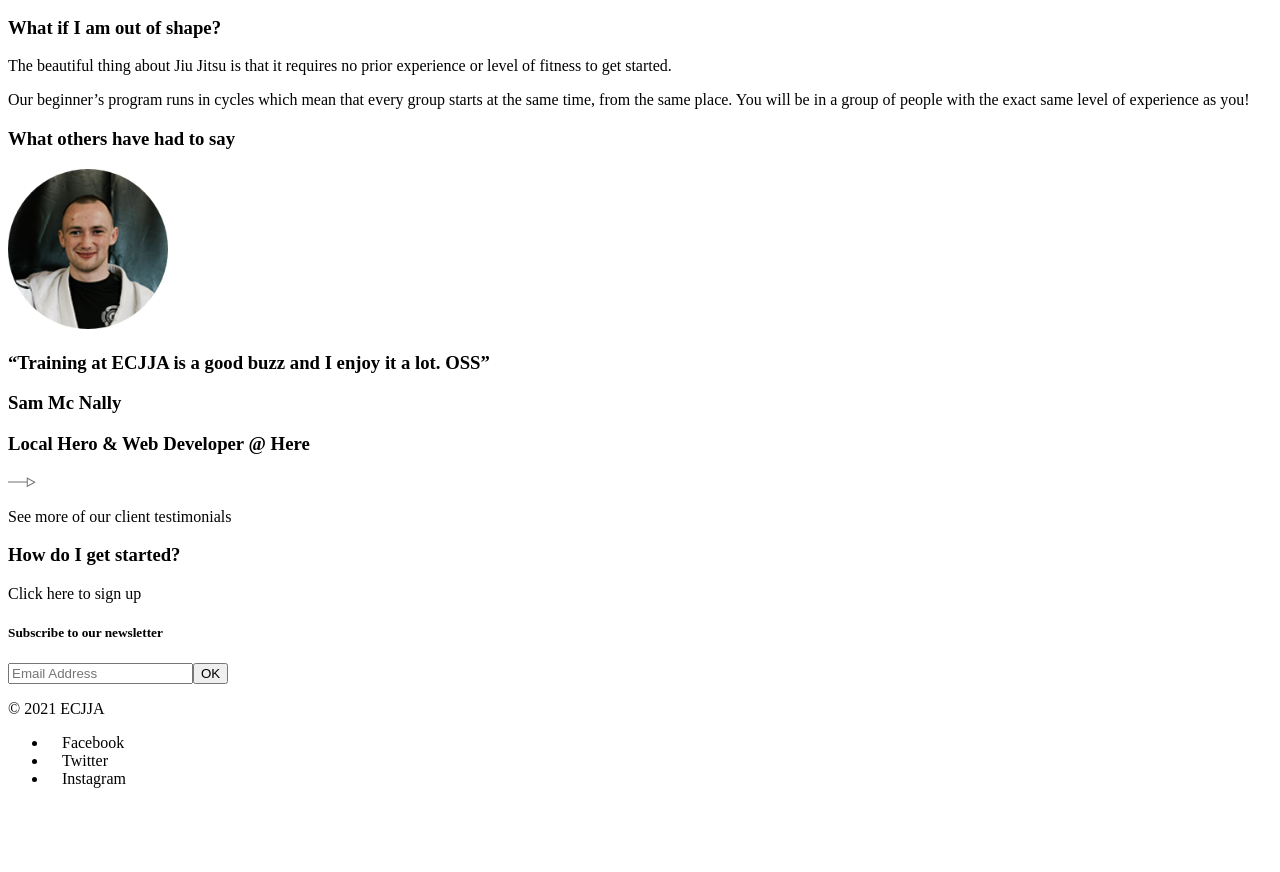
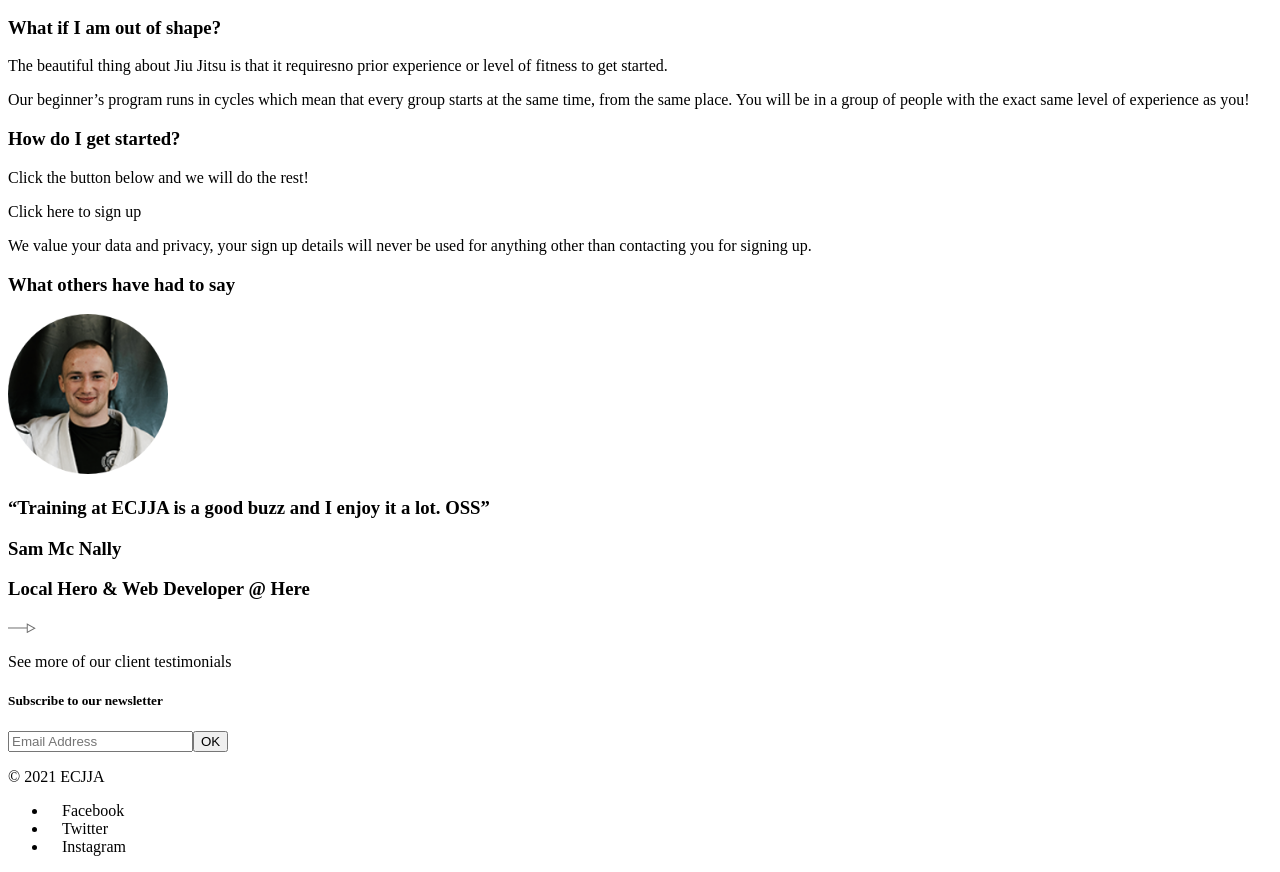
Before and after one commit to slammer1870/ecjja-index, a Next.js app: page / in a window 1280 px wide. Shown: the part 1061-1933 px from the top of the page. Before the commit the page ends 1865 px from the top, so only its background shows below. Built offline with nearby package versions, Linux system fonts and the light colour scheme.

Commit message:
fix: layout adjustments fixes made

```diff
--- a/components/About.js
+++ b/components/About.js
@@ -4,7 +4,7 @@ import Image from "next/image";
 const About = () => (
   <content>
     <section className="px-4 py-12">
-      <h3 className="text-5xl mb-8 font-light text-center">What we do</h3>
+      <h3 className="text-5xl mb-8 font-light text-left w-10/12">What we do</h3>
       <card className="flex relative">
         <div className="w-10/12 h-72 bg-gray-200 p-5">
           <div className="w-10/12">
@@ -28,8 +28,8 @@ const About = () => (
       <p className="mb-8">
         Our mission is to teach you the Art of Brazilian Jiu Jitsu.
       </p>
-      <div className="aspect-w-16 aspect-h-9 mb-8">
-        <Image src="/teaching1.jpeg" alt="Darragh" layout="fill" />
+      <div className="aspect-w-16 aspect-h-9 mb-8 ">
+        <Image src="/teaching1.jpeg" alt="Darragh" layout="fill" objectFit="cover" />
       </div>
       <p className="mb-8">
         Upon beginning training with us you will start in our beginner’s
@@ -47,7 +47,7 @@ const About = () => (
         <Image src="/happy.jpeg" alt="Darragh" layout="fill" />
       </div>
       <p className="mb-8">
-        The beautiful thing about Jiu Jitsu is that it requires{" "}
+        The beautiful thing about Jiu Jitsu is that it requires
         <span className="font-bold">
           no prior experience or level of fitness to get started.
         </span>
--- a/components/CallToAction.js
+++ b/components/CallToAction.js
@@ -1,13 +1,15 @@
 import React from "react"
 
 const CallToAction = () => (
-    <div className="px-4 pt-12 pb-24 flex flex-col">
+    <div className="px-4 py-12 flex flex-col">
         <h3 className="text-5xl mb-12 font-light">
             How do I get started?
         </h3>
-        <a className="w-full max-w-screen-sm py-2 uppercase bg-gray-300 text-white text-center text-3xl mx-auto">
+        <p className="mb-8">Click the button below and we will do the rest!</p>
+        <a className="w-full max-w-screen-sm py-2 px-4 bg-blue-400 text-white text-center text-3xl mx-auto mb-8">
             Click here to sign up
         </a>
+        <p>We value your data and privacy, your sign up details will never be used for anything other than contacting you for signing up.</p>
     </div>
 )
 
--- a/components/Hero.js
+++ b/components/Hero.js
@@ -2,11 +2,14 @@ import React from "react";
 import Image from "next/image";
 
 export const Hero = () => (
-  <div className="w-screen">
+  <div className="">
     <div className="p-4 mb-8">
-      <h1 className="text-5xl font-light tracking-wider uppercase">East Coast Jiu Jitsu Academy</h1>
+      <h1 className="text-5xl font-light tracking-wider uppercase">
+        East Coast Jiu Jitsu Academy
+      </h1>
     </div>
-    <div className="bg-academy bg-cover aspect-w-16 aspect-h-9 h-1/3">
+    <div className="aspect-w-16 aspect-h-9 h-1/3">
+      <Image src="/academypic.jpeg" layout="fill" />
       <div className="w-full h-full bg-black opacity-40 flex justify-center items-center">
         <button className="text-white border py-2 px-4 uppercase">
           Join Now
@@ -14,9 +17,9 @@ export const Hero = () => (
       </div>
     </div>
     <div className="p-4 mt-8">
-    <h3 className="text-4xl font-thin">
-      Brazilian Jiu Jitsu in South Dublin
-    </h3>
+      <h3 className="text-4xl font-thin">
+        Brazilian Jiu Jitsu in South Dublin
+      </h3>
     </div>
   </div>
 );
--- a/components/Layout.js
+++ b/components/Layout.js
@@ -14,7 +14,7 @@ const Layout = ({ children }) => {
         <link rel="icon" href="/favicon.ico" />
       </Head>
       <Navbar />
-      <div>
+      <div className="lg:mx-40">
         <main>{children}</main>
       </div>
       <Footer />
--- a/components/Navbar.js
+++ b/components/Navbar.js
@@ -1,7 +1,7 @@
 import React from "react";
 
 const Navbar = () => (
-  <nav className="p-4 flex justify-between items-center">
+  <nav className="p-4 flex justify-between items-center lg:mx-20">
     <logo>
       <svg
         xmlns="http://www.w3.org/2000/svg"
--- a/package.json
+++ b/package.json
@@ -11,7 +11,8 @@
     "@tailwindcss/aspect-ratio": "^0.2.0",
     "next": "^10.2.0",
     "react": "17.0.2",
-    "react-dom": "17.0.2"
+    "react-dom": "17.0.2",
+    "react-instagram-authless-feed": "github:jamesmoriarty/react-instagram-authless-feed"
   },
   "devDependencies": {
     "autoprefixer": "^10.2.5",
--- a/pages/index.js
+++ b/pages/index.js
@@ -1,24 +1,24 @@
 import Head from "next/head";
 import Image from "next/image";
 
-import Hero from "../components/Hero"
-import About from "../components/About"
-import Testimonails from "../components/Testimonials"
-import CallToAction from "../components/CallToAction"
+import Hero from "../components/Hero";
+import About from "../components/About";
+import Testimonails from "../components/Testimonials";
+import CallToAction from "../components/CallToAction";
 
 export default function Home() {
   return (
     <div>
       <Head>
-        <title>Create Next App</title>
+        <title>ECJJA</title>
         <meta name="description" content="Generated by create next app" />
         <link rel="icon" href="/favicon.ico" />
       </Head>
       <Hero />
       <main>
         <About />
+        <CallToAction />
         <Testimonails />
-        <CallToAction />
       </main>
     </div>
   );
```
Also changed, not shown: 1 other file (tests, documents, lock files or other folders).
